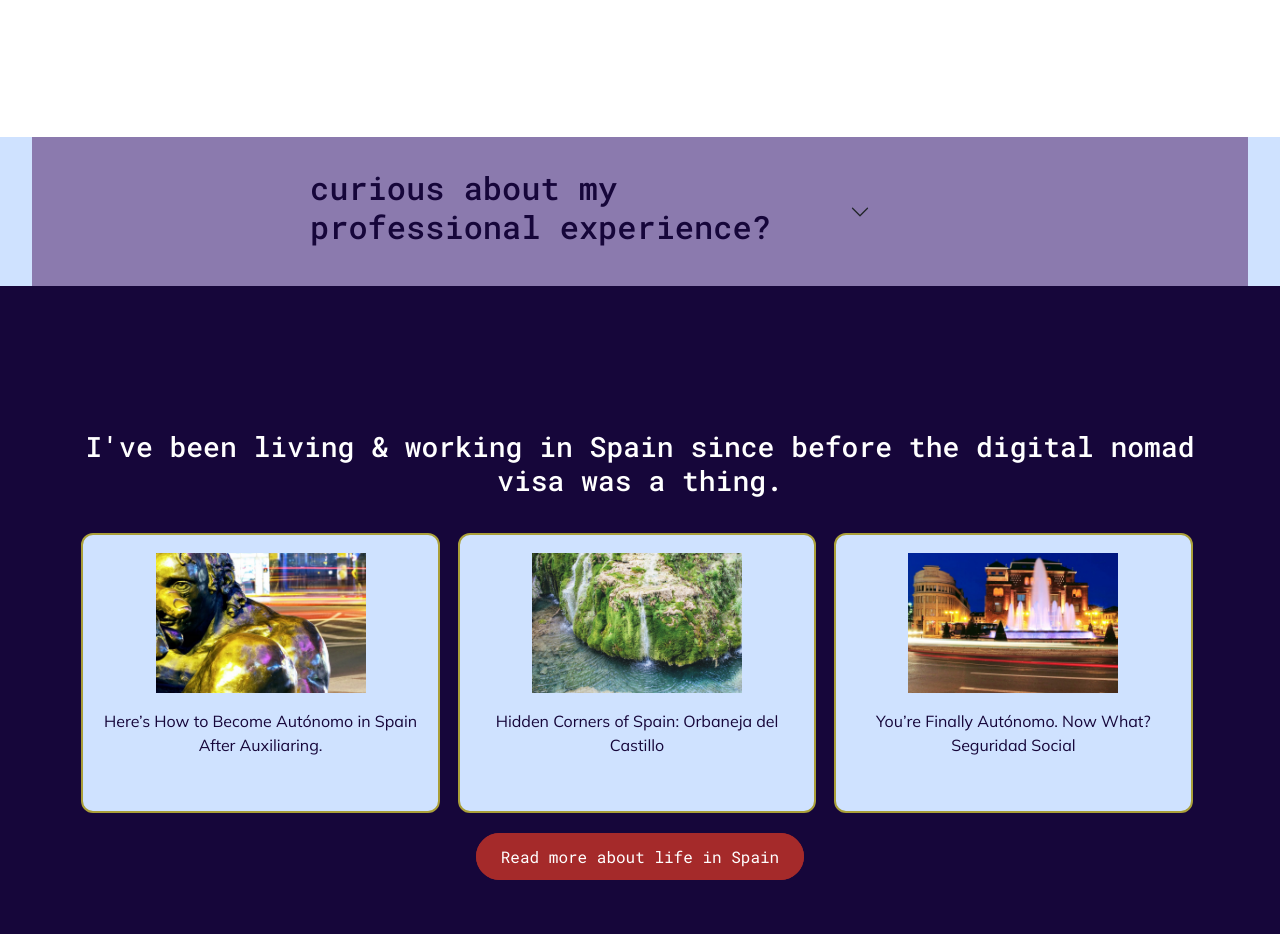
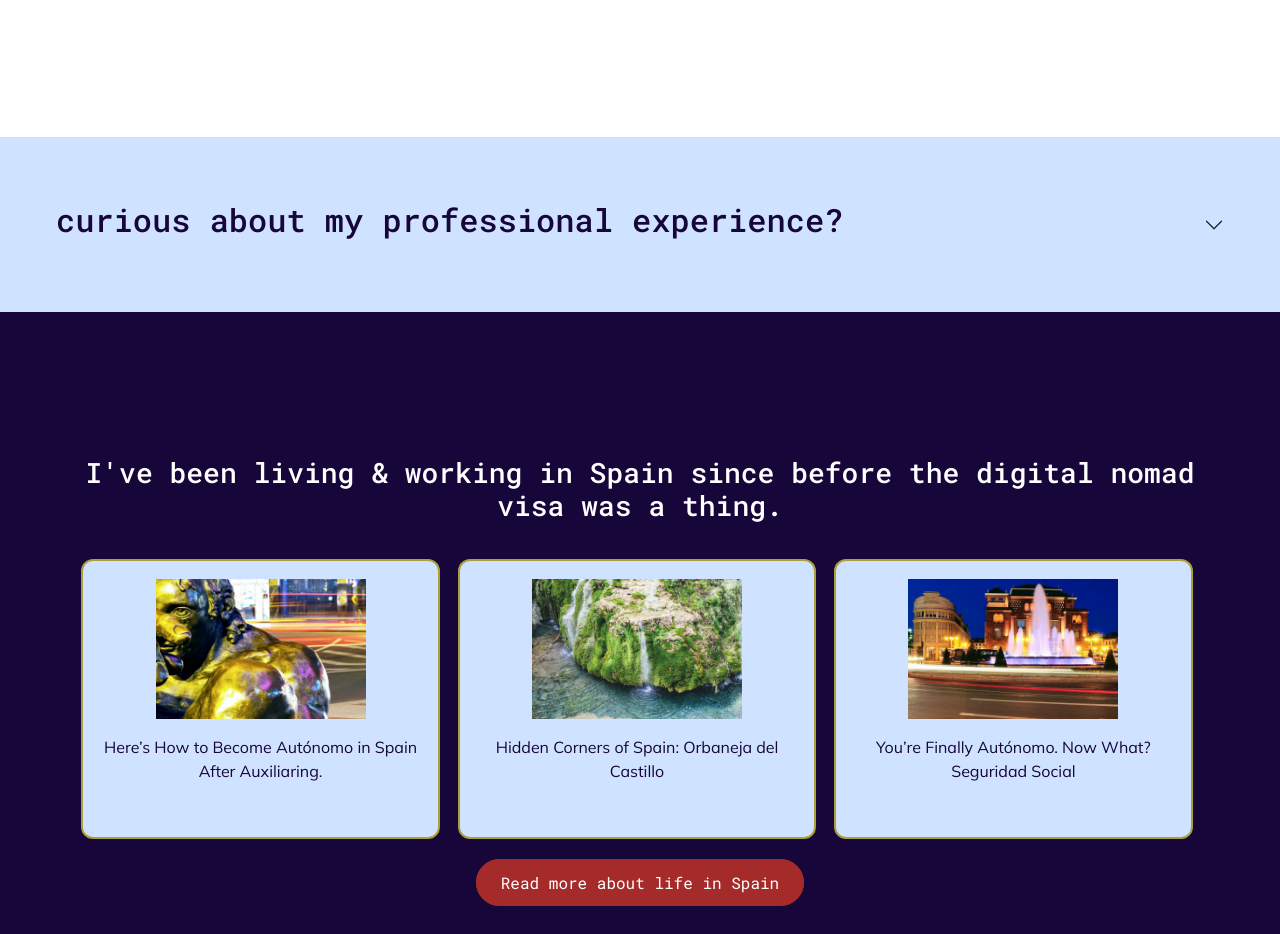
Before and after one commit to dinaspencer/dina-portfolio-redesign, a React (Create React App) app: page / in a window 1280 px wide. Shown: the part 5580-6514 px from the top of the page. Built offline with nearby package versions, Linux system fonts and the light colour scheme.

Commit message:
update accordion, fix css

```diff
--- a/src/App.css
+++ b/src/App.css
@@ -210,9 +210,9 @@ button, input {
   }
 
 
-  .accordion-button {
+ .newsletter-accordion-main .accordion-button {
     background-color: #8b7aae!important;
-    padding-left: 50px;
+    /* padding-left: 50px; */
   }
 
   .newsletter-accordion-body {
@@ -656,7 +656,7 @@ button, input {
   width: 64%;
  }
 
- button.accordion-button {
+ .newsletter-accordion-main .accordion-button {
   padding: 32px 68px 32px 68px;
 }
 
@@ -727,7 +727,7 @@ button, input {
     flex-direction: row;
   }
 
-  button.accordion-button {
+  .newsletter-accordion-main .accordion-button {
     padding: 32px 378px 32px 278px;
   }
 
--- a/src/components/Services.js
+++ b/src/components/Services.js
@@ -93,7 +93,7 @@ export default function Services () {
       <Accordion.Item eventKey="0" className="newsletter-accordion-item">
         <Accordion.Header className="newsletter-accordion-header"><h3>previous newsletters</h3></Accordion.Header>
         <Accordion.Body className="newsletter-accordion-body">
-
+            <h4><a className="nl-link" href="https://newsletter.dinaspencer.net/20240717.html" target="_blank" rel="noreferrer">July 17, 2024: Gearing up for the summer</a></h4>
            <h4><a className="nl-link" href="https://newsletter.dinaspencer.net/20240710.html" target="_blank" rel="noreferrer">July 10, 2024: How to deliver not-so-good news</a></h4>
            <h4><a className="nl-link" href="https://newsletter.dinaspencer.net/20240703.html" target="_blank" rel="noreferrer">July 3, 2024: Hit me with your best shot</a></h4>
            <h4><a className="nl-link" href="https://newsletter.dinaspencer.net/20240626.html" target="_blank" rel="noreferrer">June 26, 2024: Let's agree to disagree</a></h4>
```
